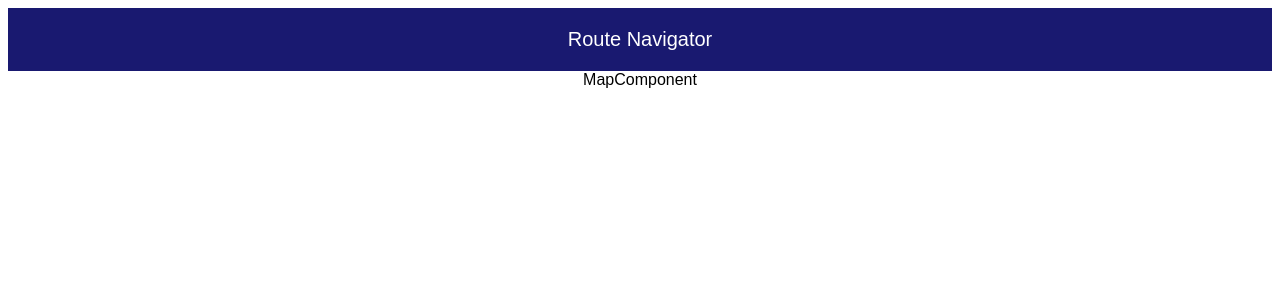
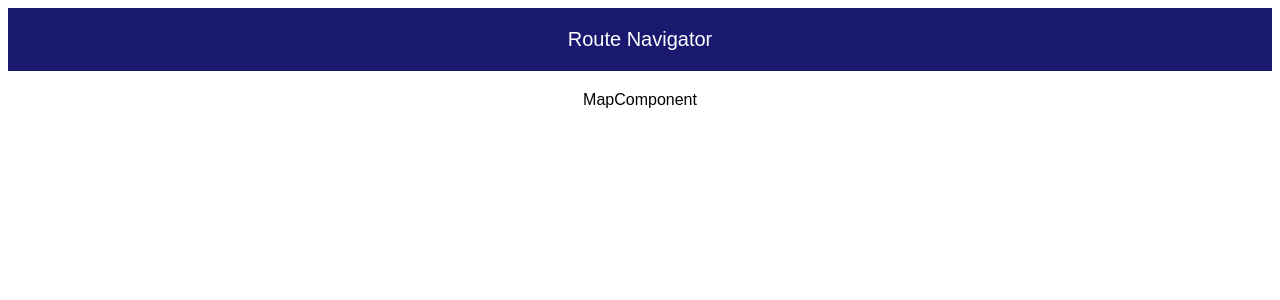
Before and after one commit to vishnu-bairaju/route_navigator, a React (Create React App) app: page / in a window 1280 px wide. Shown: the top 300 px of the page. Built offline with nearby package versions, Linux system fonts and the light colour scheme.

Commit message:
Update 4 files

```diff
--- a/src/App.js
+++ b/src/App.js
@@ -1,7 +1,7 @@
 import { Provider } from "react-redux";
 import store from "./store/store";
 import Cart from "./components/cartComponent";
-import MapComponent from "./components/MapComponent";
+import MapComponent from "./components/MapComponent/MapComponent";
 import "./styles.css";
 
 export default function App() {
--- a/src/components/MapComponent.js
+++ /dev/null
@@ -1,17 +0,0 @@
-import { Component } from "react";
-
-class MapComponent extends Component {
-  constructor(props) {
-    super(props);
-  }
-
-  render() {
-    return (
-      <>
-        <div> MapComponent </div>
-      </>
-    );
-  }
-}
-
-export default MapComponent;
--- a/src/components/MapComponent/styles.css
+++ b/src/components/MapComponent/styles.css
@@ -1,3 +1,6 @@
 .map-container {
   padding: 20px;
+  display: flex;
+  justify-content: center;
+  align-items: center;
 }
```
Also changed, not shown: 1 other file (tests, documents, lock files or other folders).
